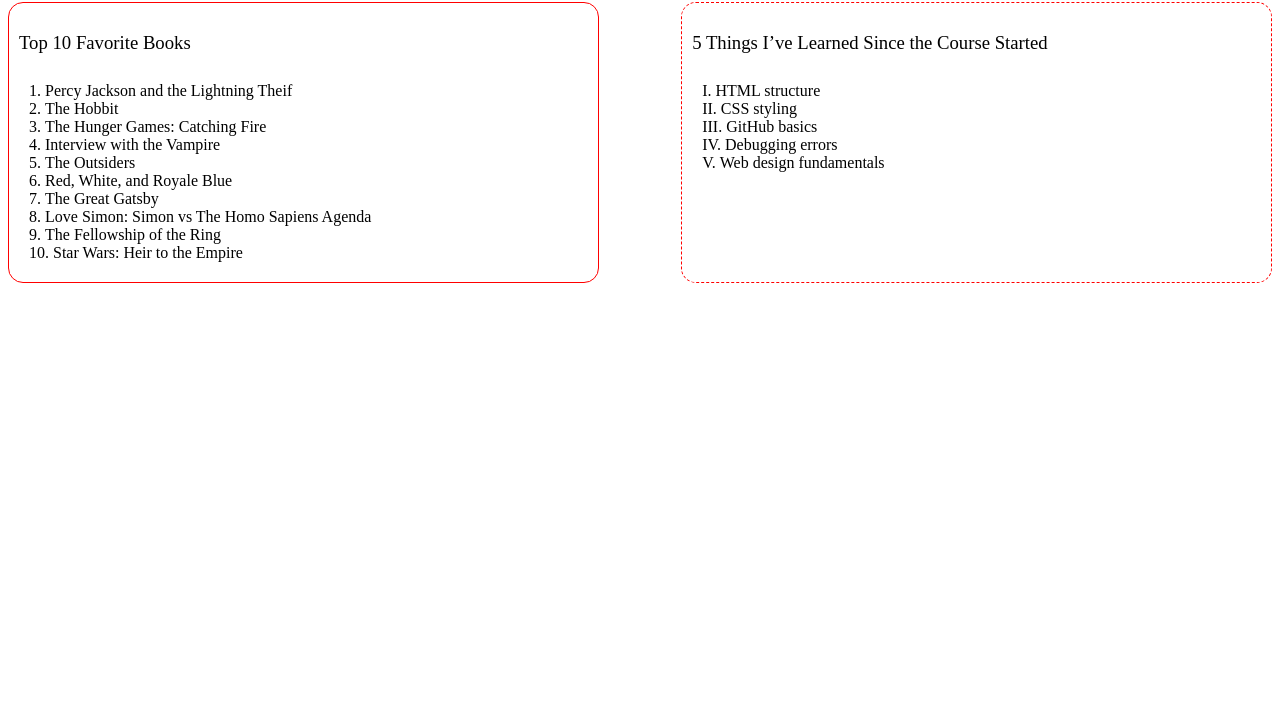
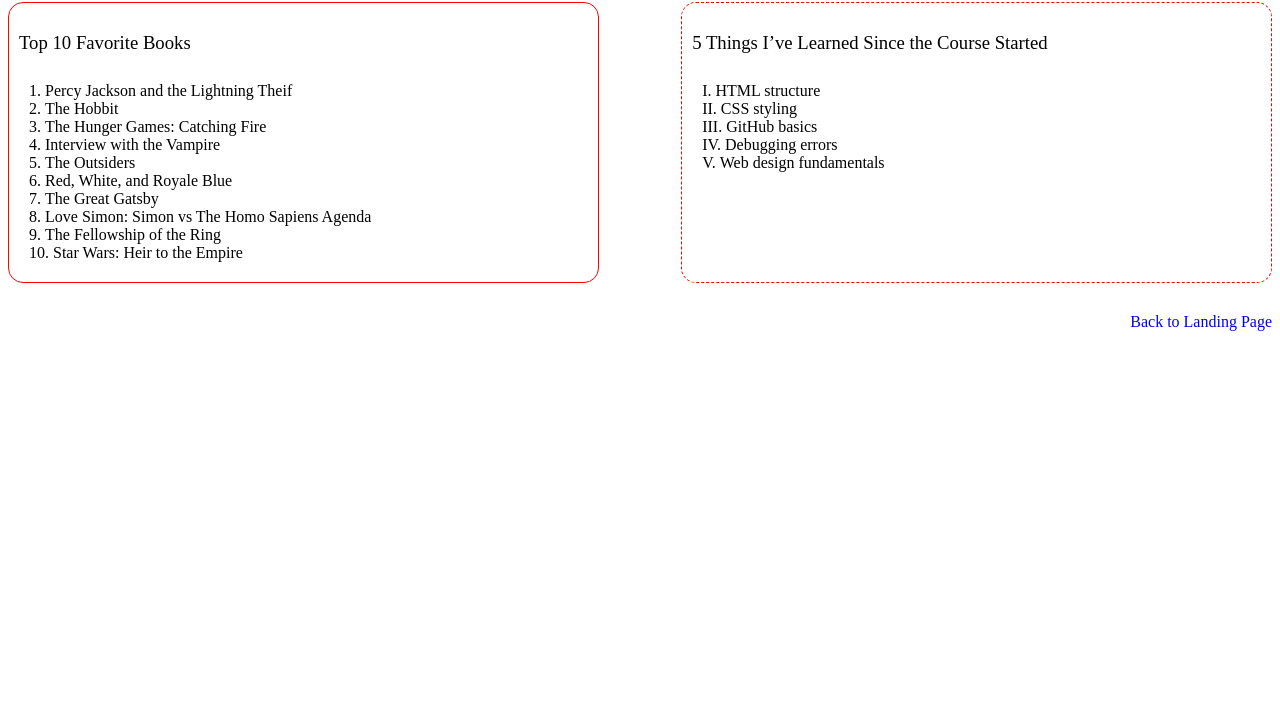
Before and after one commit to ryan7723/CSD-340, a plain HTML site: page module-3/Barber_Mod3_3.html in a window 1280 px wide. Shown: the part 78-800 px from the top of the page. Drawn offline with Linux system fonts and the light colour scheme.

Commit message:
Update Barber_Mod3_3.css

```diff
--- a/module-3/Barber_Mod3_3.css
+++ b/module-3/Barber_Mod3_3.css
@@ -44,7 +44,7 @@
 
 .bottom {
     width: 100%;
-    margin-top: 60%;
+    margin-top: 30px;
     float: right;
     margin-bottom: 20px;
     text-align: right;
```
